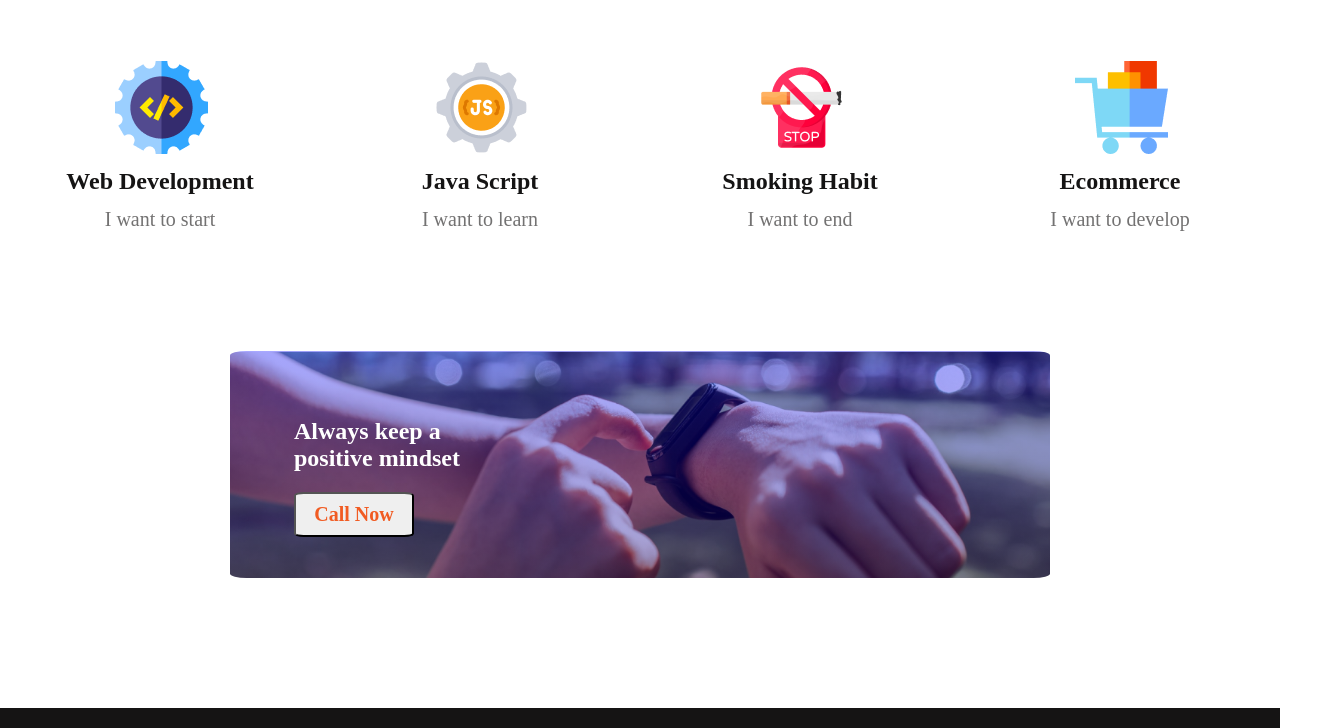
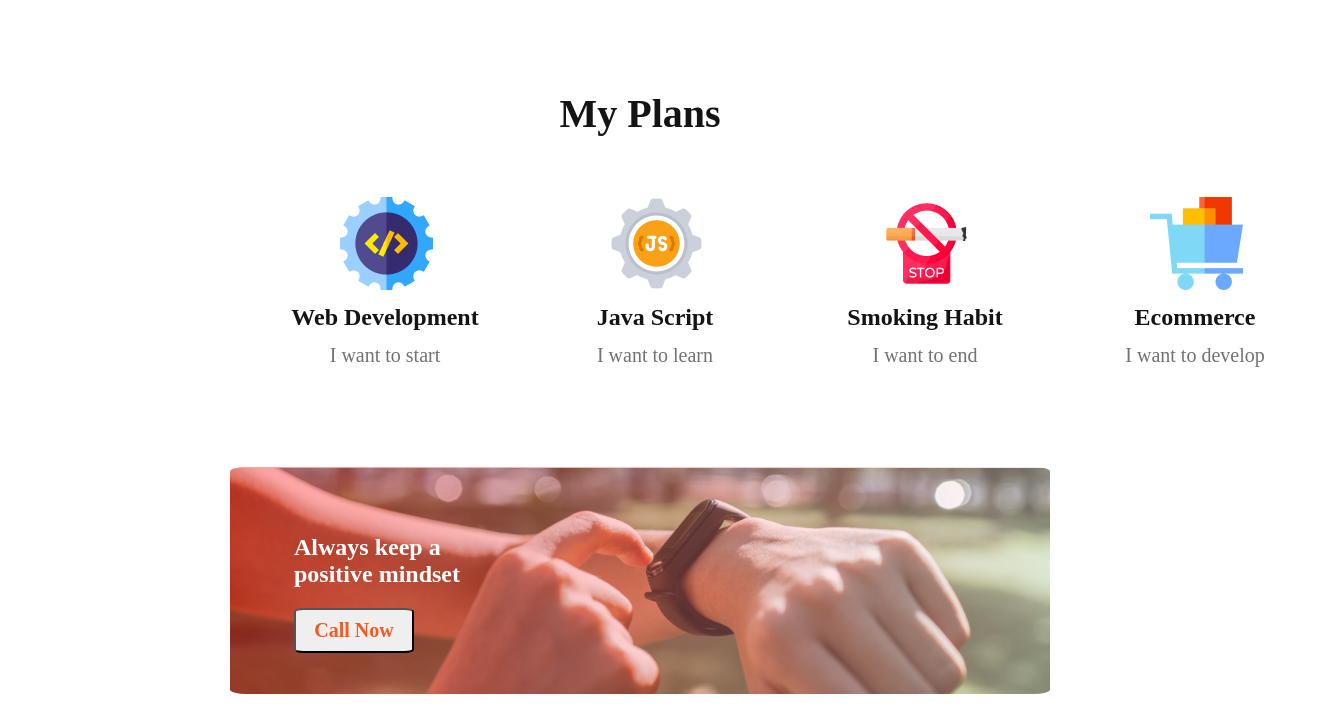
Before and after one commit to NabilaWorld/first_assignment, a plain HTML site: page index.html in a window 1280 px wide. Shown: the part 1232-1960 px from the top of the page, 1330 px wide, since content can reach past the window. Drawn offline with Linux system fonts and the light colour scheme.

Commit message:
my project

```diff
--- a/index.css
+++ b/index.css
@@ -8,7 +8,7 @@
 header{
     background-image: url('banner2.png');
     width: 100%;
-    height: 500px;
+    height: 600px;
     background-size: cover;
     background-position: center;
     background-repeat: no-repeat;
@@ -109,6 +109,7 @@ ul{
     display: flex;
     justify-content: space-around;
     margin-bottom: 20px;
+    margin: 0 250px;
     /* align-items: center; */
 }
 
@@ -194,7 +195,7 @@ input{
 }
 
 .style-gradient{
-    background-image: linear-gradient(#0000ff57,#1600805c), url('watch.png');
+    background-image: linear-gradient(to right, #ff00005e , #ffffff59), url('watch.png');
     height: 100px;
     background-repeat: no-repeat;
     margin-bottom: 130px;
```
Also changed, not shown: index.html (+1 -0 lines).
